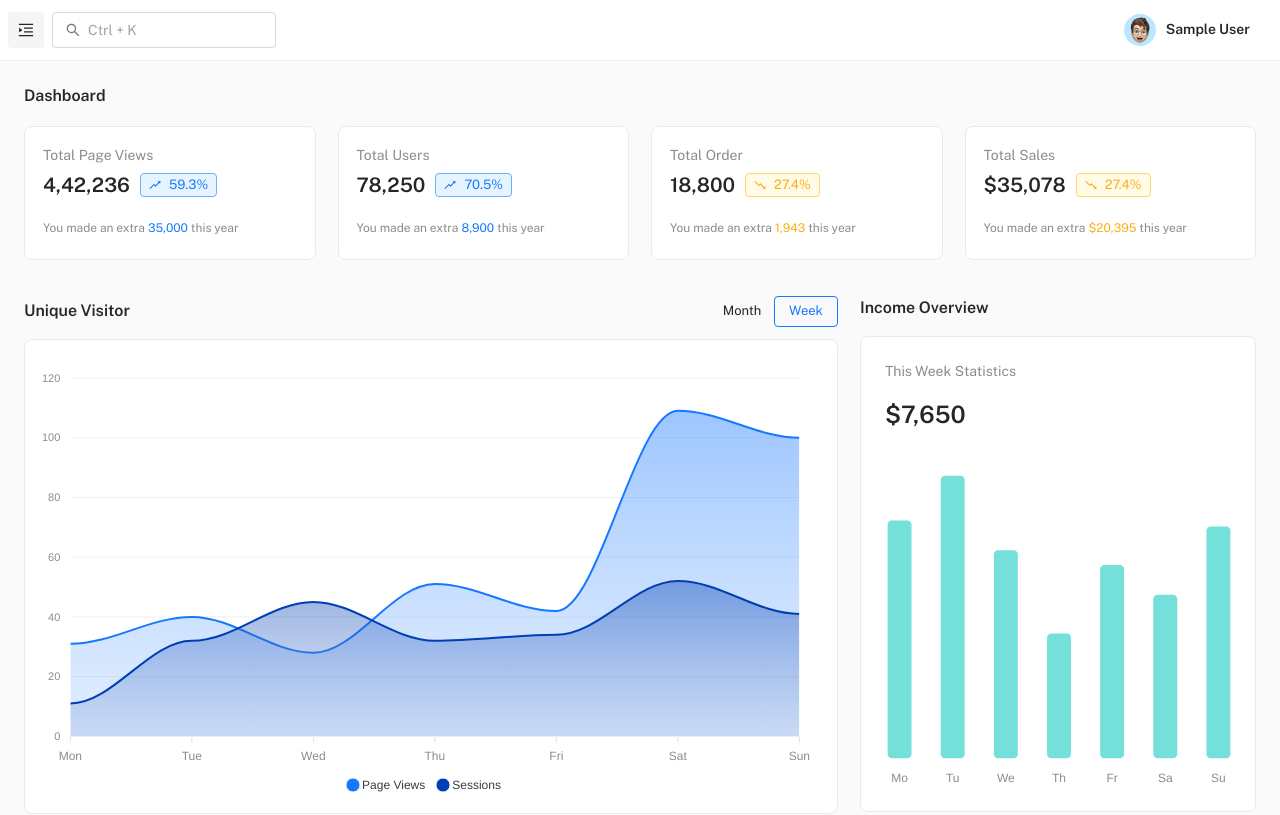
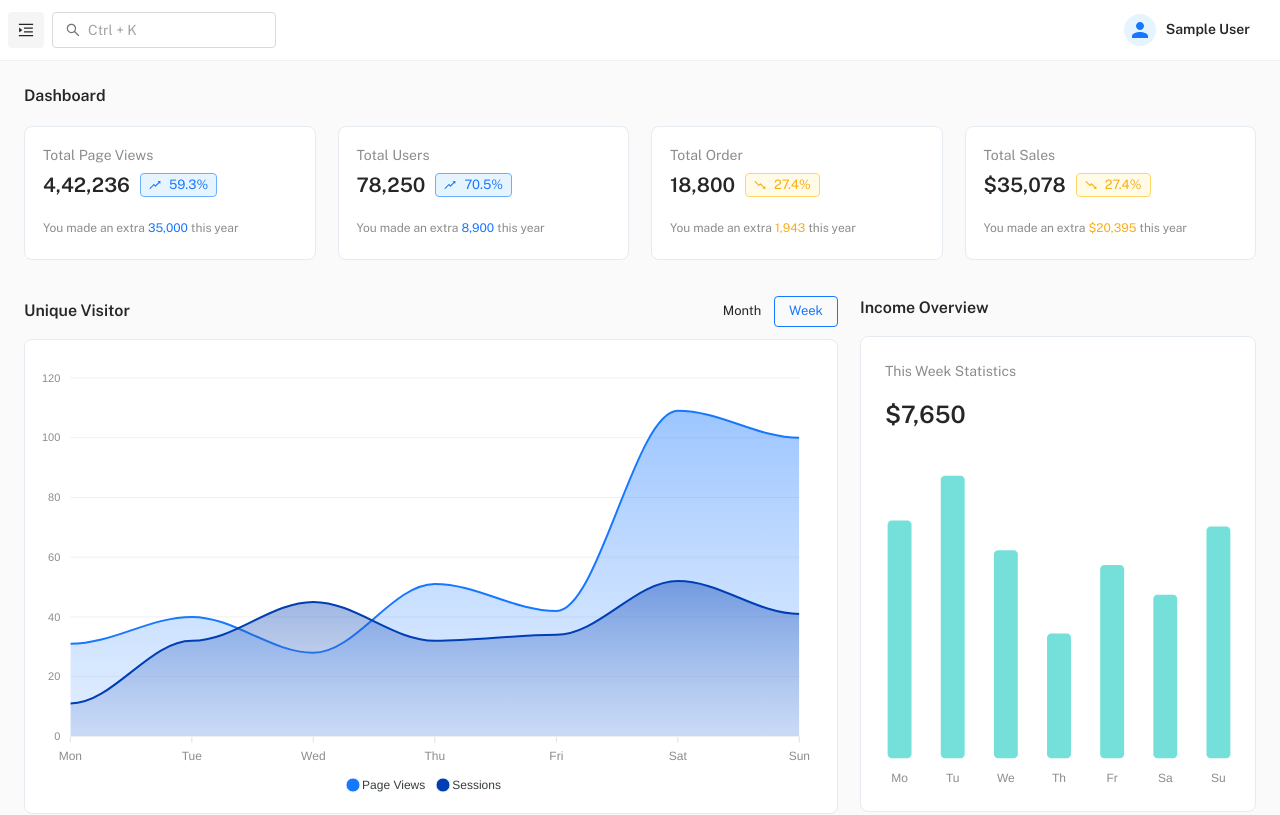
Before and after one commit to STI-App-Dev-2024/BSIT3.1C-Web-Based-Management-Pacific-Sky-Beach-Resort, a React (Vite) app in the folder client/: page /portal/staffs in a window 1280 px wide. Shown: the top 815 px of the page. Built offline with nearby package versions, Linux system fonts and the light colour scheme; sample sign-in values are in the browser's storage.

Commit message:
Merged PR 36: Display Avatar
feat: display user avatar

![image.png](https://dev.azure.com/Darryle-Environment/11d9f155-cc86-4753-8453-2e4a6294aa5d/_apis/git/repositories/c4678471-cdfe-413f-9190-370c5d712c2a/pullRequests/36/attachments/image.png)

```diff
--- a/client/src/layout/Dashboard/Header/HeaderContent/Profile/index.jsx
+++ b/client/src/layout/Dashboard/Header/HeaderContent/Profile/index.jsx
@@ -94,7 +94,7 @@ export default function Profile() {
         onClick={handleToggle}
       >
         <Stack direction="row" spacing={1.25} alignItems="center" sx={{ p: 0.5 }}>
-          <Avatar alt="profile user" src={avatar1} size="sm" />
+          <Avatar alt="profile user" src={user?.avatar} size="sm" />
           <Typography variant="subtitle1" sx={{ textTransform: 'capitalize' }}>
             {fullName}
           </Typography>
@@ -127,7 +127,7 @@ export default function Profile() {
                     <Grid container justifyContent="space-between" alignItems="center">
                       <Grid item>
                         <Stack direction="row" spacing={1.25} alignItems="center">
-                          <Avatar alt="profile user" src={avatar1} sx={{ width: 32, height: 32 }} />
+                          <Avatar alt="profile user" src={user?.avatar} sx={{ width: 32, height: 32 }} />
                           <Stack>
                             <Typography variant="h6">{fullName}</Typography>
                             <Typography variant="body2" color="text.secondary">
```
